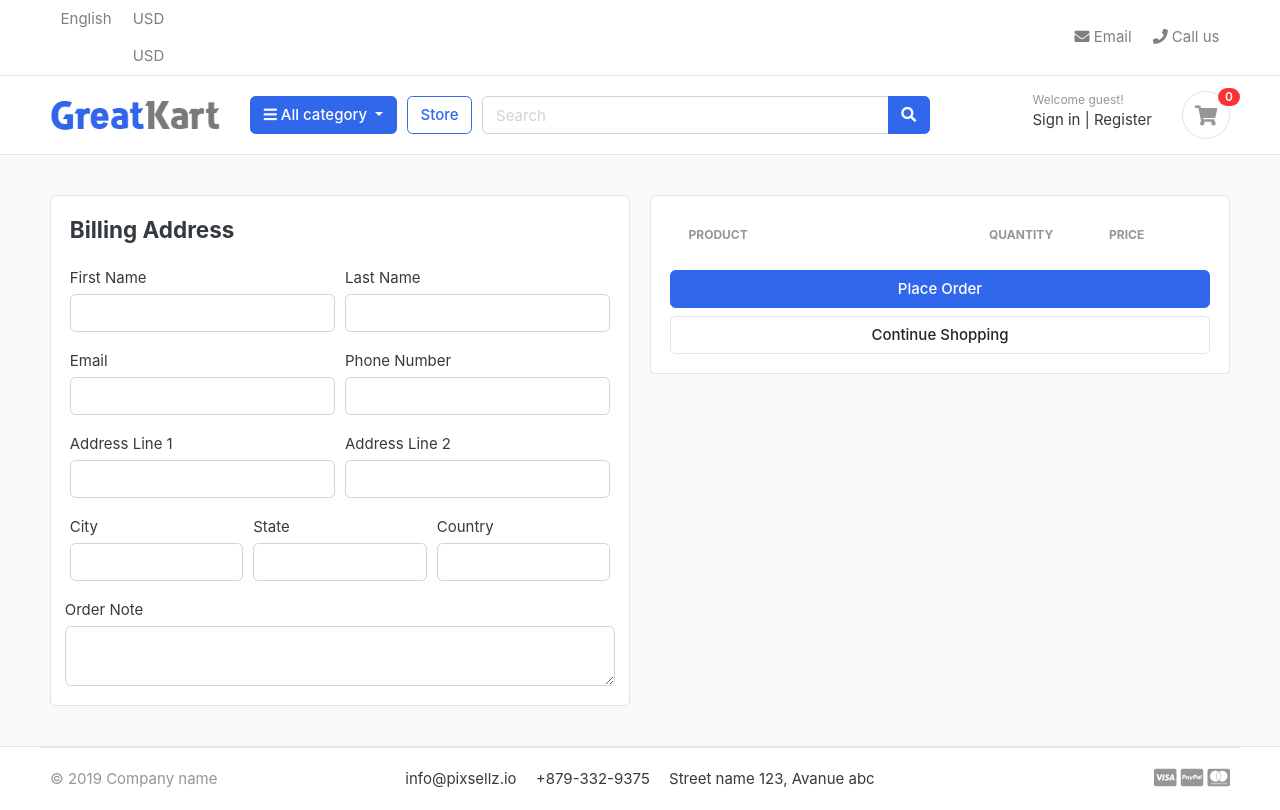
After one commit to ProgramerSalar/greatkart, a Django app: page /cart/checkout/ in a window 1280 px wide. The commit adds this page. Run offline with Django 4.2, Linux system fonts and the light colour scheme; data comes from the database, SQL or seed files in the repository; both versions use the stored data as it was after the commit; lists and menus that the app fills with data are empty; some libraries are stand-ins or nearby versions; some web fonts are replaced.

Commit message:
checkout page design

```diff
--- a/carts/urls.py
+++ b/carts/urls.py
@@ -10,4 +10,6 @@ urlpatterns = [
     path('add_cart/<int:product_id>/', views.add_cart, name='add_cart'),
     path('remove_cart/<int:product_id>/<int:cart_item_id>/', views.remove_cart, name='remove_cart'),
     path('remove_cart_item/<int:product_id>/<int:cart_item_id>/', views.remove_cart_item, name='remove_cart_item'),
+
+    path('checkout/', views.checkout, name='checkout'),
 ]
--- a/carts/views.py
+++ b/carts/views.py
@@ -158,3 +158,32 @@ def cart(request, total=0, quantity=0, cart_items=None):
     }
 
     return render(request, 'store/cart.html',context)
+
+
+
+
+def checkout(request, total=0, quantity=0, cart_items=None):
+    tax = 0
+    grand_total = 0
+    try:
+        cart = Cart.objects.get(cart_id=_cart_id(request))
+        cart_items = CartItem.objects.filter(cart=cart, is_active=True)
+        for cart_item in cart_items:
+            total += (cart_item.product.price * cart_item.quantity)
+            quantity += cart_item.quantity
+
+        tax = (2 * total) / 100
+        grand_total = total + tax
+
+    except ObjectDoesNotExist:
+        pass
+
+    context = {
+        'total':total,
+        'quantity':quantity,
+        'cart_items':cart_items,
+        'tax':tax,
+        'grand_total':grand_total,
+
+    }
+    return render(request, 'store/checkout.html', context)
--- a/greatkart/settings.py
+++ b/greatkart/settings.py
@@ -154,6 +154,6 @@ MESSAGE_TAGS = {
 # email configuration
 EMAIL_HOST = 'smtp.gmail.com'
 EMAIL_PORT = 587
-EMAIL_HOST_USER = 'manishkumar60708090@gmail.com'
-EMAIL_HOST_PASSWORD = 'xxxxxxxxxxxxxxxxx'
+EMAIL_HOST_USER = 'kallukaliaji420@gmail.com'
+EMAIL_HOST_PASSWORD = 'vdgnaoiytlxkamhw'
 EMAIL_USE_TLS = True
--- a/templates/includes/navbar.html
+++ b/templates/includes/navbar.html
@@ -81,11 +81,8 @@
                         <div class="widget-header">
                             <small class="title text-muted">Welcome {{ user.first_name }}</small>
                             <div>
-<<<<<<< HEAD
+
                                 <a href="{% url 'dashboard' %}">Dashboard</a> <span class="dark-transp"> | </span>
-=======
-                                <a href="#">Dashboard</a> <span class="dark-transp"> | </span>
->>>>>>> 0869ffc34f647d6923920faa52b9d1d926a7f999
                                 <a href="{% url 'logout' %}"> Logout</a>
                             </div>
                         </div>
--- a/templates/store/cart.html
+++ b/templates/store/cart.html
@@ -120,7 +120,7 @@
                 <p class="text-center mb-3">
                     <img src="{% static './images/misc/payments.png'%}" height="26">
                 </p>
-                <a href="./place-order.html" class="btn btn-primary btn-block"> Checkout </a>
+                <a href="{% url 'checkout' %}" class="btn btn-primary btn-block"> Checkout </a>
                 <a href="./store.html" class="btn btn-light btn-block">Continue Shopping</a>
             </div> <!-- card-body.// -->
             </div> <!-- card.// -->
--- /dev/null
+++ b/templates/store/checkout.html
@@ -0,0 +1,141 @@
+
+{% extends 'base.html' %}
+{% load static %}
+
+{% block content %}
+
+
+<section class="section-content padding-y bg">
+<div class="container">
+
+<!-- ============================ COMPONENT 1 ================================= -->
+
+<div class="row">
+	<aside class="col-lg-6">
+<div class="card">
+  <div class="card-body">
+    <h4 class="card-title mb-4">Billing Address</h4>
+    <form action="#" method="POST">
+      {% csrf_token %}
+      <div class="form-row">
+        <div class="col form-group">
+          <label for="">First Name</label>
+          <input type="text" name="first_name" class="form-control" required>
+        </div>
+        <div class="col form-group">
+          <label for="">Last Name</label>
+          <input type="text" name="last_name" class="form-control" required>
+        </div>
+      </div>
+      <div class="form-row">
+        <div class="col form-group">
+          <label for="">Email</label>
+          <input type="email" name="email" class="form-control" required>
+        </div>
+        <div class="col form-group">
+          <label for="">Phone Number</label>
+          <input type="text" name="phone" class="form-control" required>
+        </div>
+      </div>
+      <div class="form-row">
+        <div class="col form-group">
+          <label for="">Address Line 1</label>
+          <input type="text" name="address_line_1" class="form-control" required>
+        </div>
+        <div class="col form-group">
+          <label for="">Address Line 2</label>
+          <input type="text" name="address_line_2" class="form-control">
+        </div>
+      </div>
+      <div class="form-row">
+        <div class="col form-group">
+          <label for="">City</label>
+          <input type="text" name="city" class="form-control" required>
+        </div>
+        <div class="col form-group">
+          <label for="">State</label>
+          <input type="text" name="state" class="form-control" required>
+        </div>
+        <div class="col form-group">
+          <label for="">Country</label>
+          <input type="text" name="country" class="form-control" required>
+        </div>
+        </div>
+        <div class="form-row">
+          <label for="">Order Note</label>
+          <textarea name="order_note" rows="2" class="form-control"></textarea>
+        </div>
+
+
+  </div>
+</div> <!-- card.// -->
+
+	</aside> <!-- col.// -->
+	<aside class="col-lg-6">
+
+		<div class="card">
+		<div class="card-body">
+      <table class="table table-borderless table-shopping-cart">
+      <thead class="text-muted">
+      <tr class="small text-uppercase">
+        <th scope="col">Product</th>
+        <th scope="col" width="120">Quantity</th>
+        <th scope="col" width="120">Price</th>
+
+      </tr>
+      </thead>
+      <tbody>
+
+      {% for cart_item in cart_items %}
+      <tr>
+      	<td>
+      		<figure class="itemside align-items-center">
+      			<div class="aside"><img src="{{ cart_item.product.images.url }}" class="img-sm"></div>
+      			<figcaption class="info">
+      				<a href="{{ cart_item.product.get_url }}" class="title text-dark">{{ cart_item.product.product_name }}</a>
+      				<p class="text-muted small">
+      					{% if cart_item.variations.all %}
+      						{% for item in cart_item.variations.all %}
+      							{{ item.variation_category | capfirst }} : {{ item.variation_value | capfirst }} <br>
+      						{% endfor %}
+      					{% endif %}
+      				</p>
+      			</figcaption>
+      		</figure>
+      	</td>
+      	<td>
+      		<!-- col.// -->
+      				<label for="">{{cart_item.quantity}}</label>
+      	</td>
+      	<td>
+      		<div class="price-wrap">
+      			<var class="price">$ {{ cart_item.sub_total }}</var>
+      			<small class="text-muted"> $ {{ cart_item.product.price }} each </small>
+      		</div> <!-- price-wrap .// -->
+      	</td>
+
+      </tr>
+      {% endfor %}
+
+      </tbody>
+      </table>
+
+      <button type="submit" name="submit" class="btn btn-primary btn-block">Place Order</button>
+			<a href="{% url 'store' %}" class="btn btn-light btn-block">Continue Shopping</a>
+      </form>
+		</div> <!-- card-body.// -->
+		</div> <!-- card.// -->
+
+
+</aside> <!-- col.// -->
+
+
+</div> <!-- row.// -->
+
+<!-- ============================ COMPONENT 1 END .// ================================= -->
+
+</div> <!-- container .//  -->
+</section>
+<!-- ========================= SECTION CONTENT END// ========================= -->
+
+{% endblock %}
```
Also changed, not shown: accounts/views.py (+15 -2 lines), db.sqlite3.
